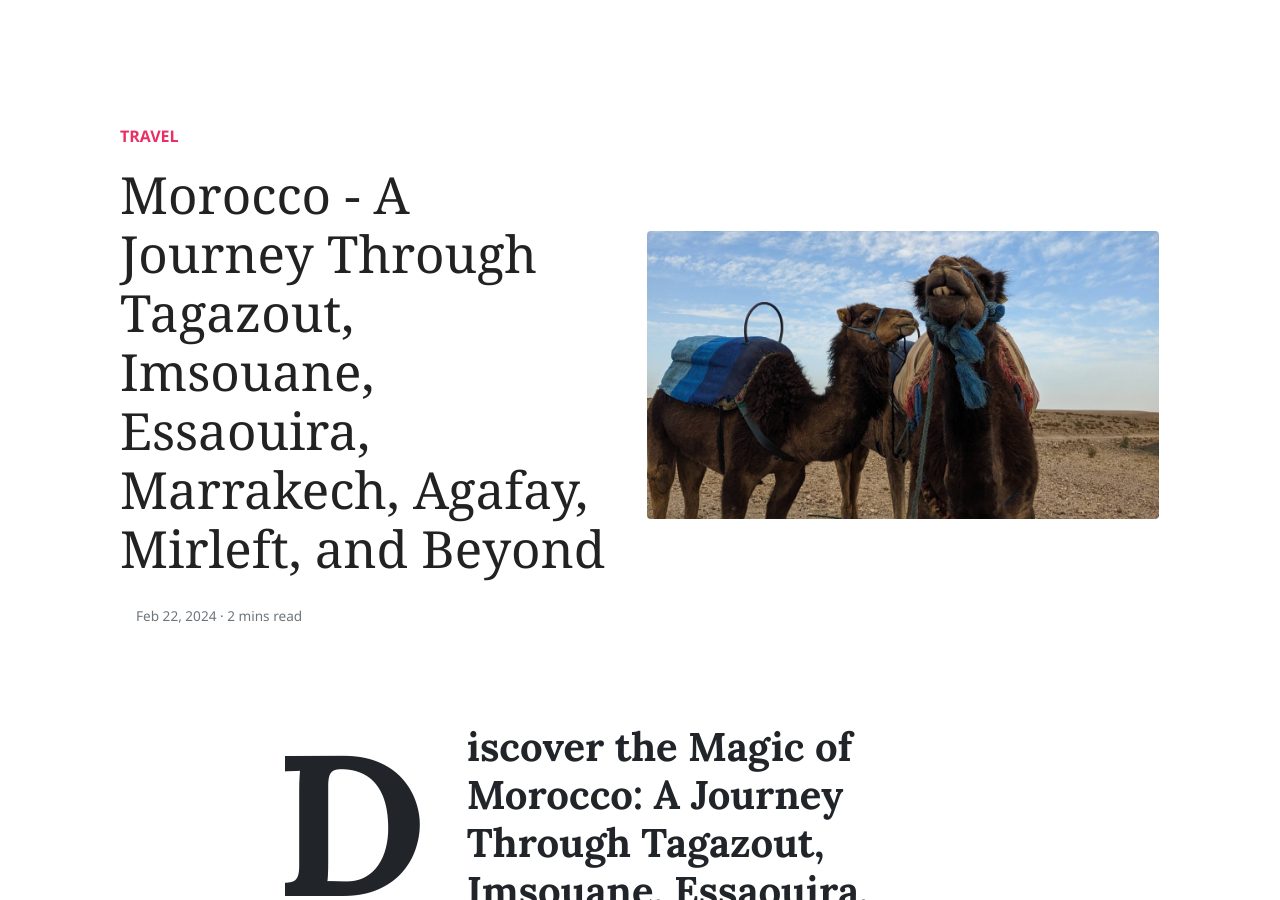
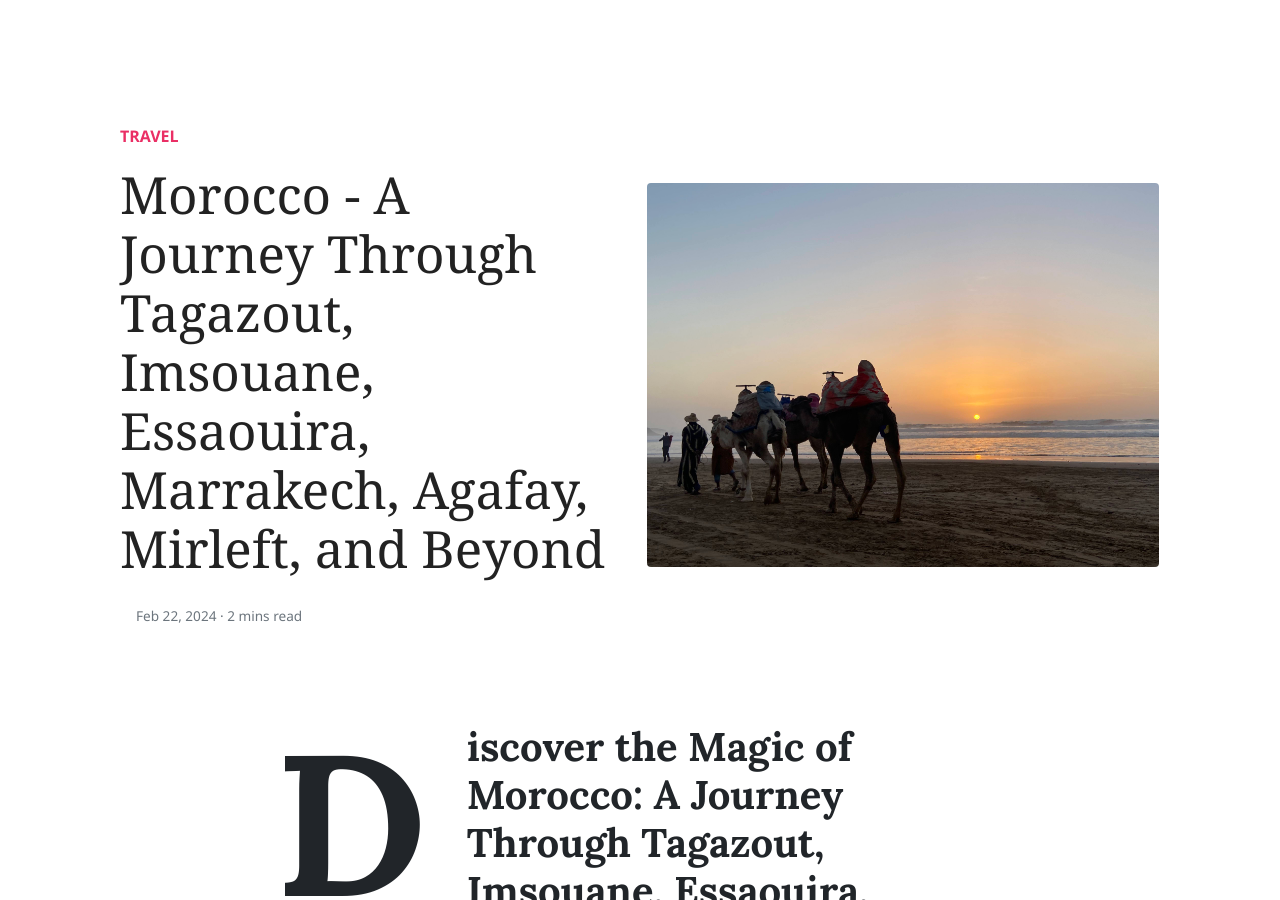
Before and after one commit to travelbuddi/travelbuddi.github.io, a Jekyll site: the page built from _posts/2024-02-22-morocco.md, in a window 1280 px wide and 900 px high. Built offline with Jekyll 4.4.1, drawn with Linux system fonts in a browser that asks for light colours; nearby versions of some CDN libraries; comment, search, counter and statistics services are not loaded.

Commit message:
uploadmarokkotitel

```diff
--- a/_posts/2024-02-22-morocco.md
+++ b/_posts/2024-02-22-morocco.md
@@ -3,7 +3,7 @@ layout: post
 title: "Morocco - A Journey Through Tagazout, Imsouane, Essaouira, Marrakech, Agafay, Mirleft, and Beyond"
 author: franzi
 categories: [Travel]
-image: assets/images/16-9-camel-morocco-1.jpg
+image: assets/images/Marokkotitel.jpg
 tags: [featured]
 ---
 
```
Also changed, not shown: assets/images/Marokkotitel.jpg (added).
